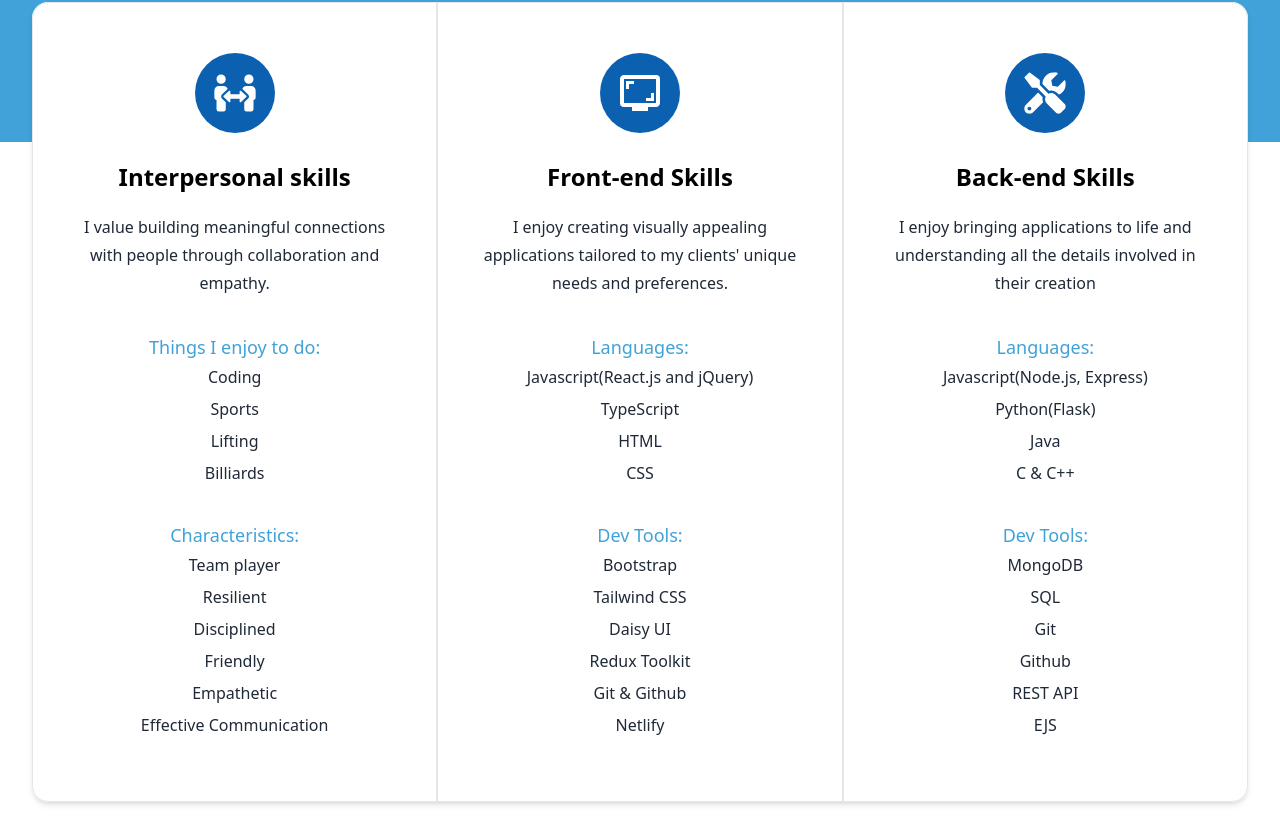
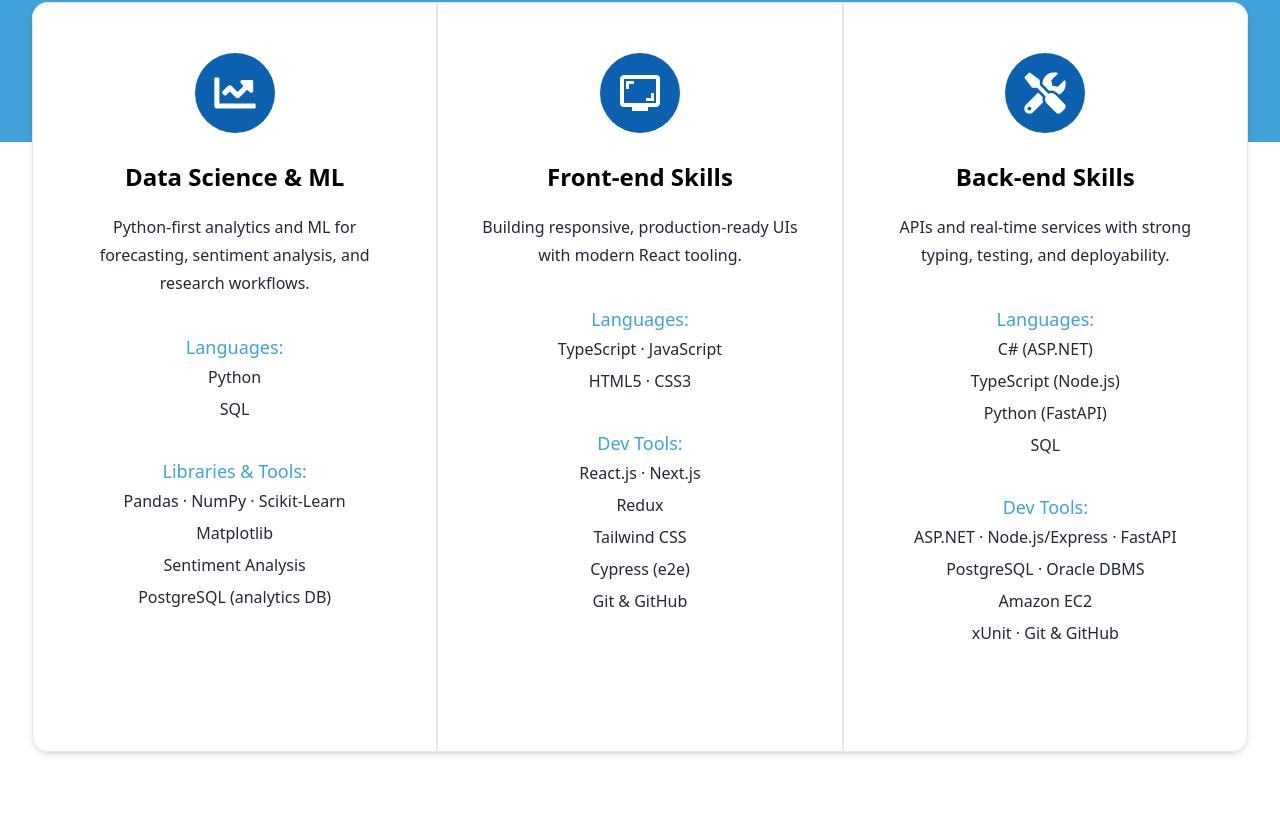
Before and after one commit to avnoor-ludhar/portfolioInReact, a React (Vite) app: page / in a window 1280 px wide. Shown: the part 1446-2280 px from the top of the page. Built offline with nearby package versions, Linux system fonts and the light colour scheme.

Commit message:
Updated logic for skills section in the portfolio

```diff
--- a/src/components/skills.jsx
+++ b/src/components/skills.jsx
@@ -1,109 +1,90 @@
-import { FaPeopleArrows } from "react-icons/fa";
-import { FaTools } from "react-icons/fa";
+import { FaTools, FaDatabase, FaChartLine } from "react-icons/fa";
 import { MdOutlineScreenshotMonitor } from "react-icons/md";
 
-const Skills = ()=>{
-
-    return(
+const Skills = () => {
+  return (
     <div className="w-full h-fit flex md:flex-row flex-col justify-center items-center relative bottom-20">
       <div className="w-[95%] shadow-md h-fit flex md:flex-row flex-col justify-center rounded-2xl bg-white">
-                <div className="flex flex-col items-center md:h-[800px] h-[700px] md:w-1/3 w-full md:rounded-tl-2xl md:rounded-bl-2xl md:rounded-tr-none rounded-tr-2xl rounded-tl-2xl border-[1px] border-[#000_30%] md:p-0 pb-6">
+        {/* Data Science & ML */}
+        <div className="flex flex-col items-center md:h-[750px] h-[620px] md:w-1/3 w-full md:rounded-tl-2xl md:rounded-bl-2xl md:rounded-tr-none rounded-tr-2xl rounded-tl-2xl border-[1px] border-[#000_30%] md:p-0 pb-6">
           <div className="bg-[#0B60B0] md:w-20 md:h-20 h-16 w-16 rounded-full md:mt-[50px] mt-[35px] flex items-center justify-center">
-                        <FaPeopleArrows className="md:scale-[2.6] scale-[2.2] text-white"/>
+            <FaChartLine className="md:scale-[2.6] scale-[2.2] text-white" />
           </div>
-                    <h3 className="font-bold text-black text-2xl mt-7">
-                        Interpersonal skills
-                    </h3>
+          <h3 className="font-bold text-black text-2xl mt-7">Data Science & ML</h3>
           <p className="w-[80%] text-center leading-7 mt-5">
-                        I value building meaningful connections with people through collaboration and empathy.
+            Python-first analytics and ML for forecasting, sentiment analysis, and research workflows.
           </p>
-                    <h5 className="text-[#40A2D8] mt-9 text-lg">
-                        Things I enjoy to do:
-                    </h5>
+
+          <h5 className="text-[#40A2D8] mt-9 text-lg">Languages:</h5>
           <div className="flex flex-col gap-2 align-center w-[80%] h-fit mt-1">
-                        <p className="text-center">Coding</p>
-                        <p className="text-center">Sports</p>
-                        <p className="text-center">Lifting</p>
-                        <p className="text-center">Billiards</p>
+            <p className="text-center">Python</p>
+            <p className="text-center">SQL</p>
           </div>
-                    <h5 className="text-[#40A2D8] mt-9 text-lg">
-                        Characteristics:
-                    </h5>
+
+          <h5 className="text-[#40A2D8] mt-9 text-lg">Libraries & Tools:</h5>
           <div className="flex flex-col gap-2 align-center w-[80%] h-fit mt-1">
-                        <p className="text-center">Team player</p>
-                        <p className="text-center">Resilient</p>
-                        <p className="text-center">Disciplined</p>
-                        <p className="text-center">Friendly</p>
-                        <p className="text-center">Empathetic</p>
-                        <p className="text-center">Effective Communication</p>
+            <p className="text-center">Pandas · NumPy · Scikit-Learn</p>
+            <p className="text-center">Matplotlib</p>
+            <p className="text-center">Sentiment Analysis</p>
+            <p className="text-center">PostgreSQL (analytics DB)</p>
           </div>
         </div>
-                <div className="flex flex-col items-center md:h-[800px] h-[700px] md:w-1/3 w-full border-[1px] border-[#000_30%] md:p-0 pb-6">
+
+        {/* Front-end Skills */}
+        <div className="flex flex-col items-center md:h-[750px] h-[620px] md:w-1/3 w-full border-[1px] border-[#000_30%] md:p-0 pb-6">
           <div className="bg-[#0B60B0] md:w-20 md:h-20 h-16 w-16 rounded-full md:mt-[50px] mt-[35px] flex items-center justify-center">
-                        <MdOutlineScreenshotMonitor className="md:scale-[3] scale-[2.4]  text-white"/>
+            <MdOutlineScreenshotMonitor className="md:scale-[3] scale-[2.4] text-white" />
           </div>
-                    <h3 className="font-bold text-black text-2xl mt-7">
-                        Front-end Skills
-                    </h3>
+          <h3 className="font-bold text-black text-2xl mt-7">Front-end Skills</h3>
           <p className="w-[80%] text-center leading-7 mt-5">
-                        I enjoy creating visually appealing applications tailored to my clients' unique needs and preferences.
+            Building responsive, production-ready UIs with modern React tooling.
           </p>
-                    <h5 className="text-[#40A2D8] mt-9 text-lg">
-                        Languages:
-                    </h5>
+
+          <h5 className="text-[#40A2D8] mt-9 text-lg">Languages:</h5>
           <div className="flex flex-col gap-2 align-center w-[80%] h-fit mt-1">
-                        <p className="text-center">Javascript(React.js and jQuery)</p>
-                        <p className="text-center">TypeScript</p>
-                        <p className="text-center">HTML</p>
-                        <p className="text-center">CSS</p>
+            <p className="text-center">TypeScript · JavaScript</p>
+            <p className="text-center">HTML5 · CSS3</p>
           </div>
-                    <h5 className="text-[#40A2D8] mt-9 text-lg">
-                        Dev Tools:
-                    </h5>
+
+          <h5 className="text-[#40A2D8] mt-9 text-lg">Dev Tools:</h5>
           <div className="flex flex-col gap-2 align-center w-[80%] h-fit mt-1">
-                        <p className="text-center">Bootstrap</p>
+            <p className="text-center">React.js · Next.js</p>
+            <p className="text-center">Redux</p>
             <p className="text-center">Tailwind CSS</p>
-                        <p className="text-center">Daisy UI</p>
-                        <p className="text-center">Redux Toolkit</p>
-                        <p className="text-center">Git & Github</p>
-                        <p className="text-center">Netlify</p>
-
+            <p className="text-center">Cypress (e2e)</p>
+            <p className="text-center">Git & GitHub</p>
           </div>
         </div>
-                <div className="flex flex-col items-center md:h-[800px] h-[700px] md:w-1/3 w-full md:rounded-tr-2xl md:rounded-br-2xl md:rounded-bl-none rounded-br-2xl rounded-bl-2xl border-[1px] border-[#000_30%] md:p-0 pb-6">
+
+        {/* Back-end Skills */}
+        <div className="flex flex-col items-center md:h-[750px] h-[620px] md:w-1/3 w-full md:rounded-tr-2xl md:rounded-br-2xl md:rounded-bl-none rounded-br-2xl rounded-bl-2xl border-[1px] border-[#000_30%] md:p-0 pb-6">
           <div className="bg-[#0B60B0] md:w-20 md:h-20 h-16 w-16 rounded-full md:mt-[50px] mt-[35px] flex items-center justify-center">
-                    <FaTools className="md:scale-[2.6] scale-[2.2] text-white"/>
+            <FaTools className="md:scale-[2.6] scale-[2.2] text-white" />
           </div>
-                    <h3 className="font-bold text-black text-2xl mt-7">
-                        Back-end Skills
-                    </h3>
+          <h3 className="font-bold text-black text-2xl mt-7">Back-end Skills</h3>
           <p className="w-[80%] text-center leading-7 mt-5">
-                    I enjoy bringing applications to life and understanding all the details involved in their creation
+            APIs and real-time services with strong typing, testing, and deployability.
           </p>
-                    <h5 className="text-[#40A2D8] mt-9 text-lg">
-                        Languages:
-                    </h5>
+
+          <h5 className="text-[#40A2D8] mt-9 text-lg">Languages:</h5>
           <div className="flex flex-col gap-2 align-center w-[80%] h-fit mt-1">
-                        <p className="text-center">Javascript(Node.js, Express)</p>
-                        <p className="text-center">Python(Flask)</p>
-                        <p className="text-center">Java</p>
-                        <p className="text-center">C & C++</p>
+            <p className="text-center">C# (ASP.NET)</p>
+            <p className="text-center">TypeScript (Node.js)</p>
+            <p className="text-center">Python (FastAPI)</p>
+            <p className="text-center">SQL</p>
           </div>
-                    <h5 className="text-[#40A2D8] mt-9 text-lg">
-                        Dev Tools:
-                    </h5>
+
+          <h5 className="text-[#40A2D8] mt-9 text-lg">Dev Tools:</h5>
           <div className="flex flex-col gap-2 align-center w-[80%] h-fit mt-1">
-                        <p className="text-center">MongoDB</p>
-                        <p className="text-center">SQL</p>
-                        <p className="text-center">Git</p>
-                        <p className="text-center">Github</p>
-                        <p className="text-center">REST API</p>
-                        <p className="text-center">EJS</p>
+            <p className="text-center">ASP.NET · Node.js/Express · FastAPI</p>
+            <p className="text-center">PostgreSQL · Oracle DBMS</p>
+            <p className="text-center">Amazon EC2</p>
+            <p className="text-center">xUnit · Git & GitHub</p>
           </div>
         </div>
       </div>
     </div>
-    )
-}
+  );
+};
 
 export default Skills;
```
Lines whose indentation alone changed are shown as unchanged.
